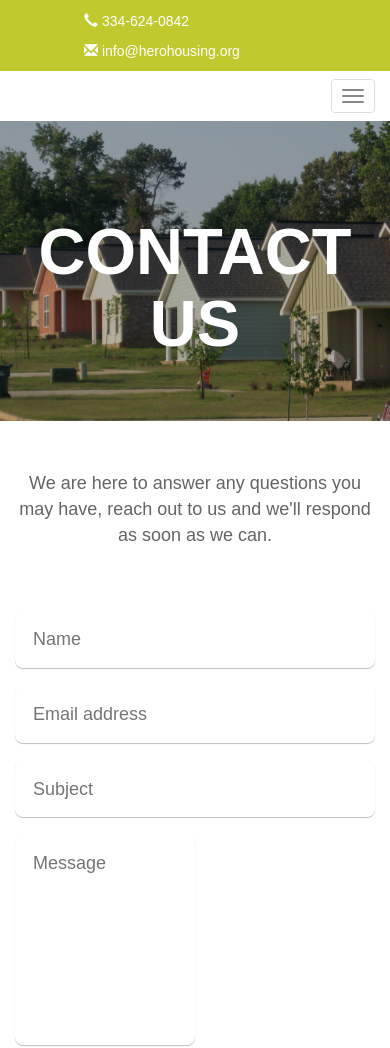
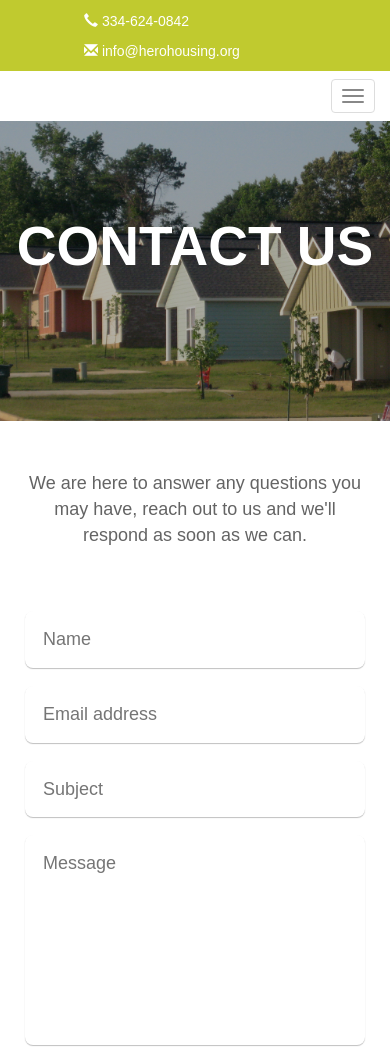
Before and after one commit to Concepsheon/hero_site, a plain HTML site: page contact.html in a window 390 px wide. Shown: the top 1048 px of the page. Drawn offline with nearby package versions, Linux system fonts and the light colour scheme.

Commit message:
mobile responsivness

```diff
--- a/style.css
+++ b/style.css
@@ -597,7 +597,7 @@ form textarea {
     }
 
     .text-box-title h2 {
-        font-size: 65px;
+        font-size: 55px;
     }
 
     .tab .nav-tabs li{
@@ -624,7 +624,7 @@ form textarea {
     }
 
     .btn-default {
-        width: 100%;
+        width: 75%;
     }
 
     .navbar {
@@ -638,4 +638,12 @@ form textarea {
         z-index: 3;
     }
 
+    .page {
+        padding: 0 10px 0 10px;
+    }
+
+    .half, .cf .right {
+        width: 100%;
+    }
+
 }
```
